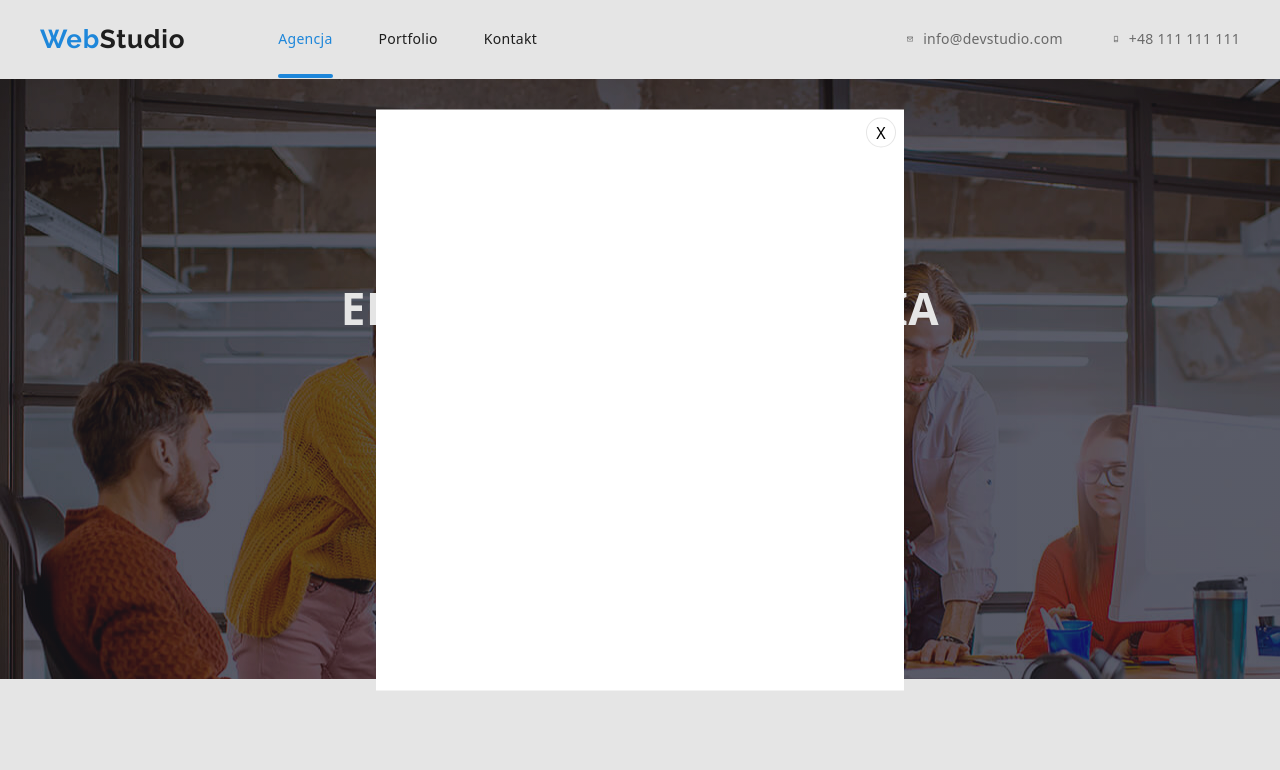
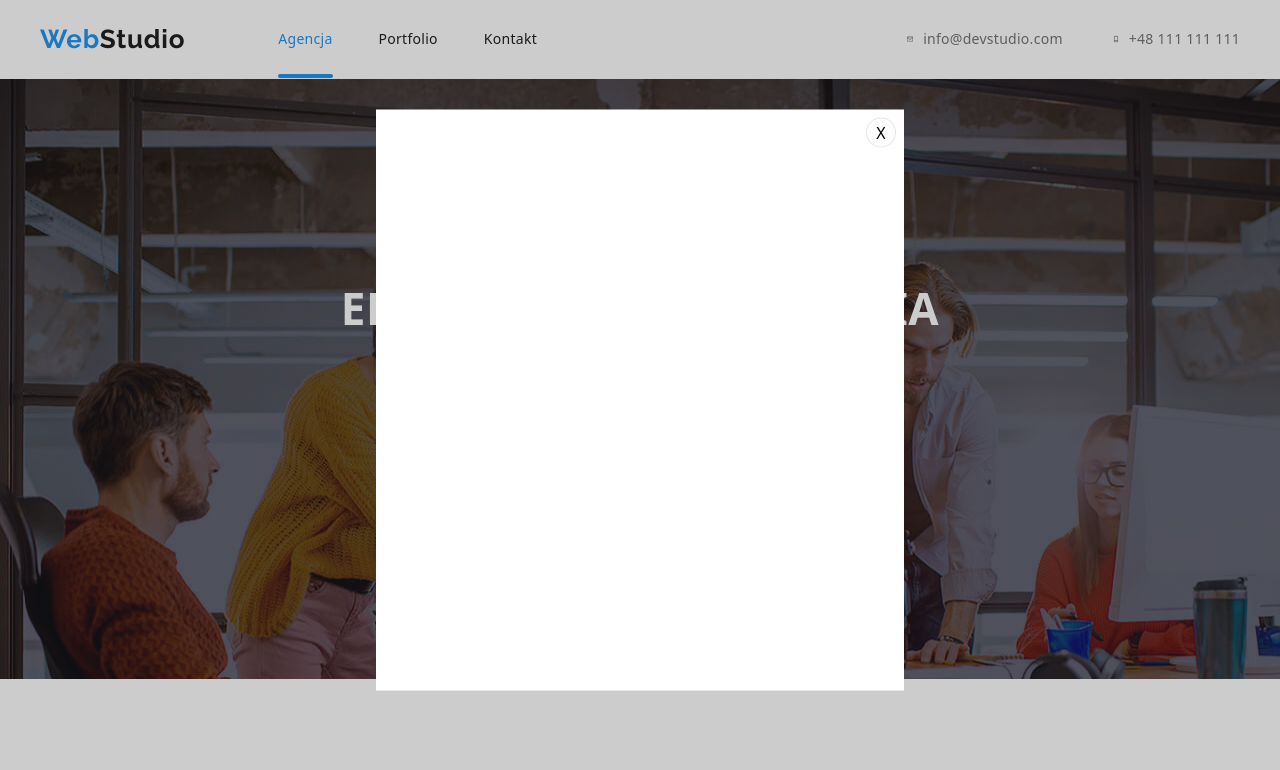
Before and after one commit to Robson55/goit-markup-hw-05, a plain HTML site: page index.html in a window 1280 px wide. Both pictures are taken after a click on the button "Zamów usługe". Shown: the top 770 px of the page. Drawn offline with Linux system fonts and the light colour scheme; files whose address does not match are found by name.

Commit message:
Update styles.css

```diff
--- a/css/styles.css
+++ b/css/styles.css
@@ -112,6 +112,17 @@ h6 {
 
   transition: color 250ms cubic-bezier(0.4, 0, 0.2, 1);
 }
+
+
+.address-mail:hover .envelope-phone,
+.address-mail:active .envelope-phone,
+.address-tel:hover .telephone-icon,
+.address-tel:active .telephone-icon {
+  color: var(--accent-color);
+  fill: var(--accent-color);
+  stroke: var(--accent-color);
+}
+
 
 .active-link {
   position: relative;
@@ -649,12 +660,18 @@ h6 {
 /* OKNO MODALNE */
 
 .backdrop {
+  width: 100vw;
+  height: 100vh;
+  visibility: visible;
+  opacity: 1;
+  pointer-events: auto;
   position: fixed;
   left: 0;
   top: 0;
-  width: 100%;
-  height: 100%;
-  background-color: rgba(0, 0, 0, 0.1);
+  background: rgba(0, 0, 0, 0.2);
+  transition: visibility 250ms cubic-bezier(0.4, 0, 0.2, 1),
+    opacity 250ms cubic-bezier(0.4, 0, 0.2, 1);
+  z-index: 99;
 }
 
 .modal {
```
